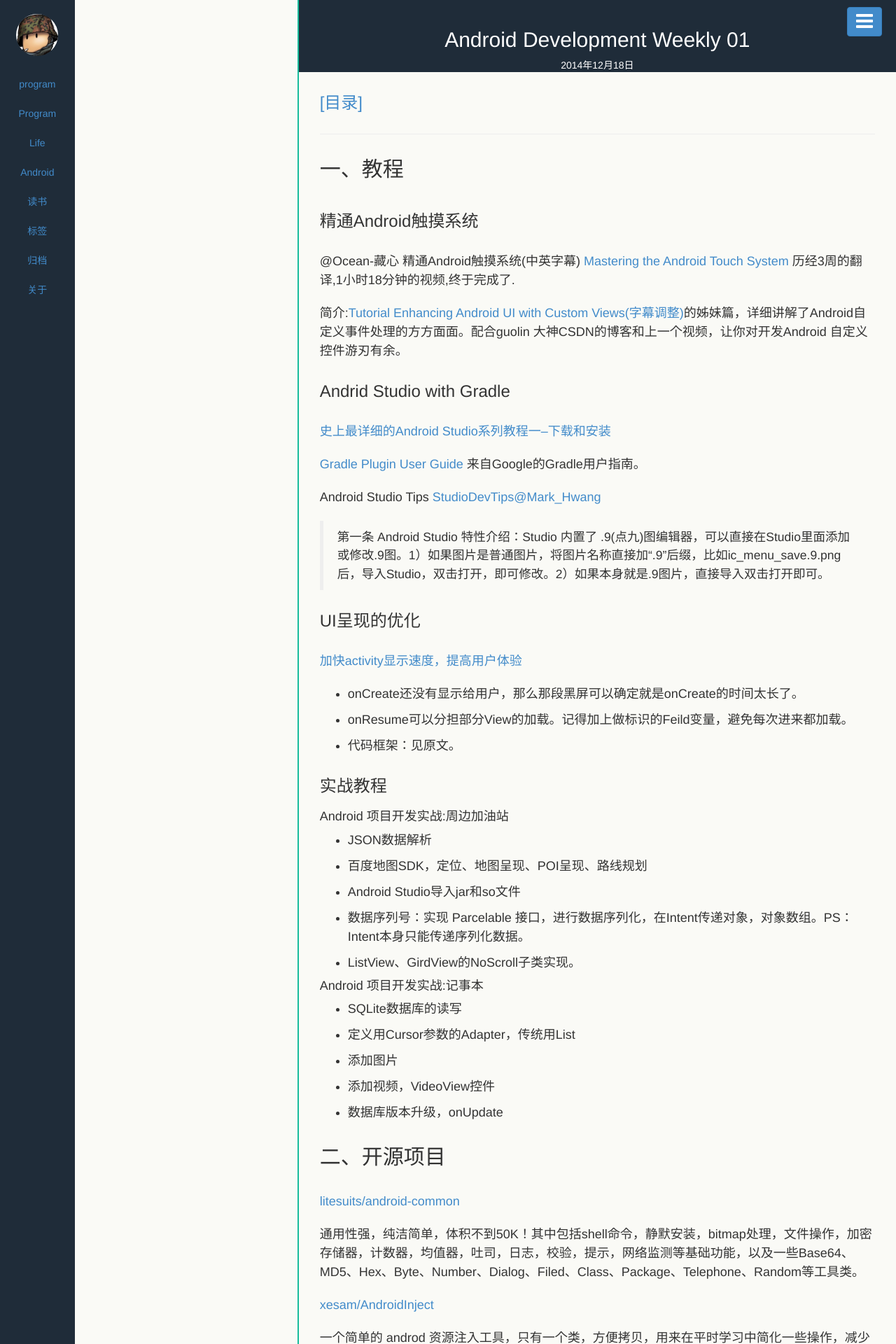
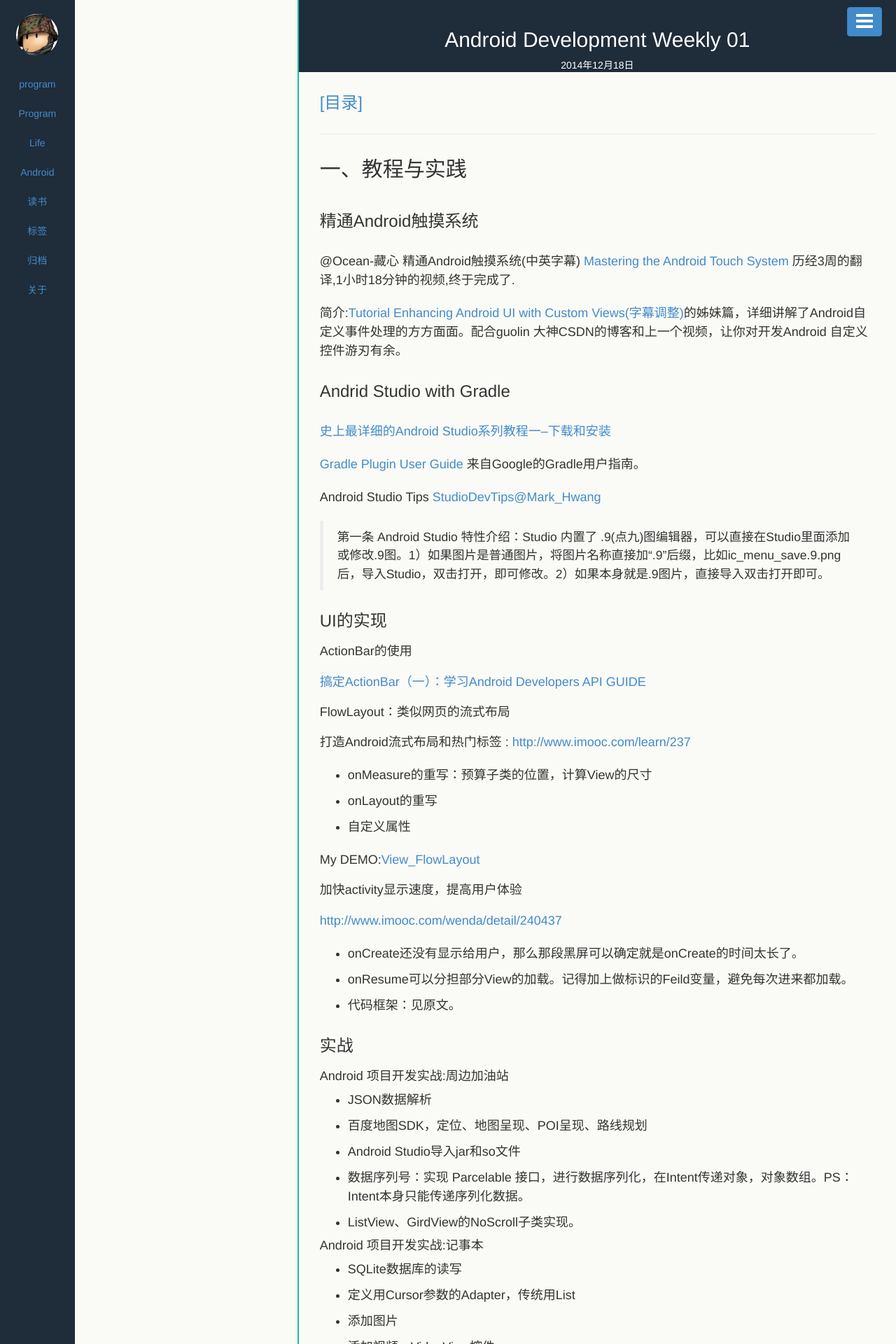
Before and after one commit to neosdong/neosdong.github.com, a Jekyll site: the page built from _posts/2014-12-18-Android-Development-Weekly-01.md, in a window 1280 px wide. Shown: the top 1920 px of the page at 70% size. Built offline with Jekyll 4.4.1, drawn with Linux system fonts in a browser that asks for light colours; some of the changed text lies outside the part shown.

Commit message:
edit post

```diff
--- a/_posts/2014-12-18-Android-Development-Weekly-01.md
+++ b/_posts/2014-12-18-Android-Development-Weekly-01.md
@@ -9,7 +9,7 @@
 ---
 
 
-## 一、教程
+## 一、教程与实践
 
 ### 精通Android触摸系统
 
@@ -31,15 +31,31 @@
 
 > 第一条 Android Studio 特性介绍：Studio 内置了 .9(点九)图编辑器，可以直接在Studio里面添加或修改.9图。1）如果图片是普通图片，将图片名称直接加“.9”后缀，比如ic_menu_save.9.png 后，导入Studio，双击打开，即可修改。2）如果本身就是.9图片，直接导入双击打开即可。
 
-### UI呈现的优化
+### UI的实现
 
-[加快activity显示速度，提高用户体验](http://www.imooc.com/wenda/detail/240437)
+#### ActionBar的使用
+
+[搞定ActionBar（一）：学习Android Developers API GUIDE](/2014/12/12/ActionBar-is-boring.html)
+
+#### FlowLayout：类似网页的流式布局
+
+打造Android流式布局和热门标签 : [http://www.imooc.com/learn/237](http://www.imooc.com/learn/237)
+
+* onMeasure的重写：预算子类的位置，计算View的尺寸
+* onLayout的重写
+* 自定义属性
+
+My DEMO:[View_FlowLayout](https://github.com/neosdong/Android-Training/tree/master/View_FlowLayout)
+
+#### 加快activity显示速度，提高用户体验
+
+[http://www.imooc.com/wenda/detail/240437](http://www.imooc.com/wenda/detail/240437)
 
 * onCreate还没有显示给用户，那么那段黑屏可以确定就是onCreate的时间太长了。
 * onResume可以分担部分View的加载。记得加上做标识的Feild变量，避免每次进来都加载。
 * 代码框架：见原文。
 
-### 实战教程
+### 实战
 
 
 #### Android 项目开发实战:周边加油站
@@ -57,6 +73,7 @@
 * 添加视频，VideoView控件
 * 数据库版本升级，onUpdate
 
+
 ## 二、开源项目
 
 [litesuits/android-common](https://github.com/litesuits/android-common)
@@ -68,6 +85,12 @@
 一个简单的 androd 资源注入工具，只有一个类，方便拷贝，用来在平时学习中简化一些操作，减少重复代码量，因此，只适合学习工程
 
 如果需要在工作中使用，可以参考更严谨的视图注入框架 butterknife
+
+[qii/weiciyuan](https://github.com/qii/weiciyuan)
+
+* 微博SDK使用
+* SlidingMenu主页框架
+* more...
 
 ## 三、资源
 
```
